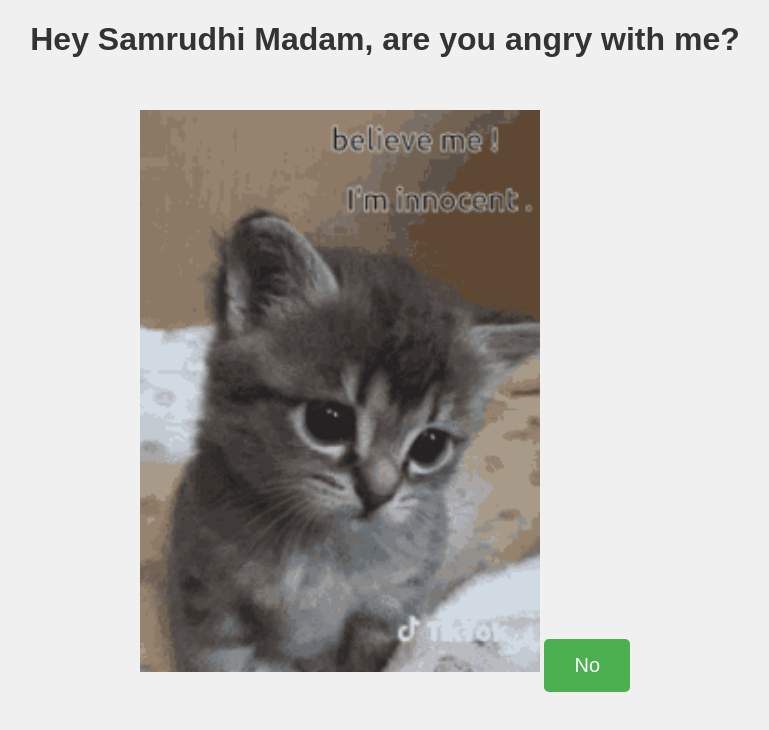
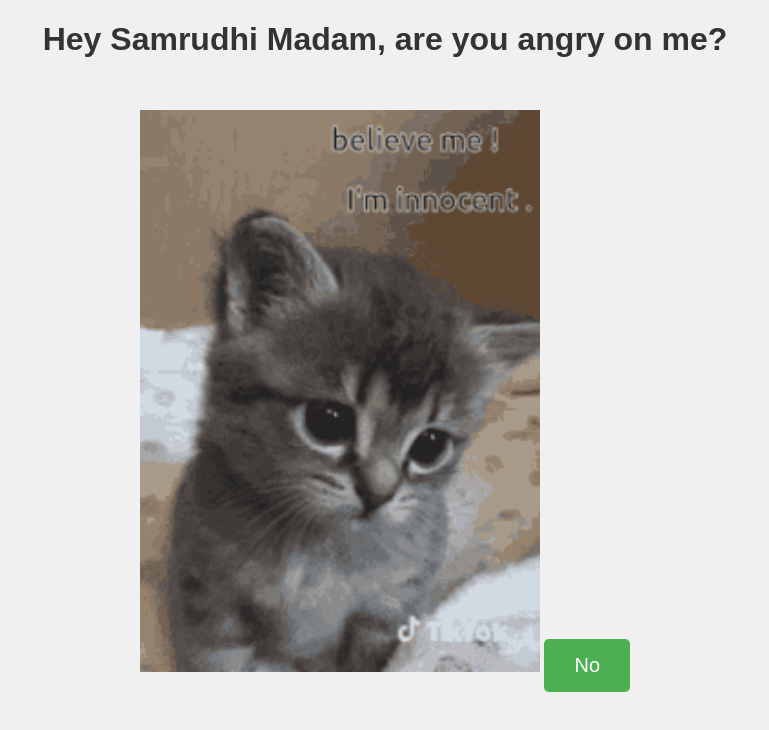
Before and after one commit to aravind170300/Hlo_frnd, a plain HTML site: page index.html in a window 1280 px wide. Shown: the whole page, without its empty margins (255-1024 px from the left). Drawn offline with Linux system fonts and the light colour scheme.

Commit message:
Update index.html

```diff
--- a/index.html
+++ b/index.html
@@ -7,7 +7,7 @@
     <link rel="stylesheet" href="styles.css">
 </head>
 <body>
-       <h1> Hey Samrudhi Madam, are you angry with me?</h1>
+       <h1> Hey Samrudhi Madam, are you angry on me?</h1>
     <img src="sorry.gif" id="image" alt="Sorry Animation"
 
     <br>
```
